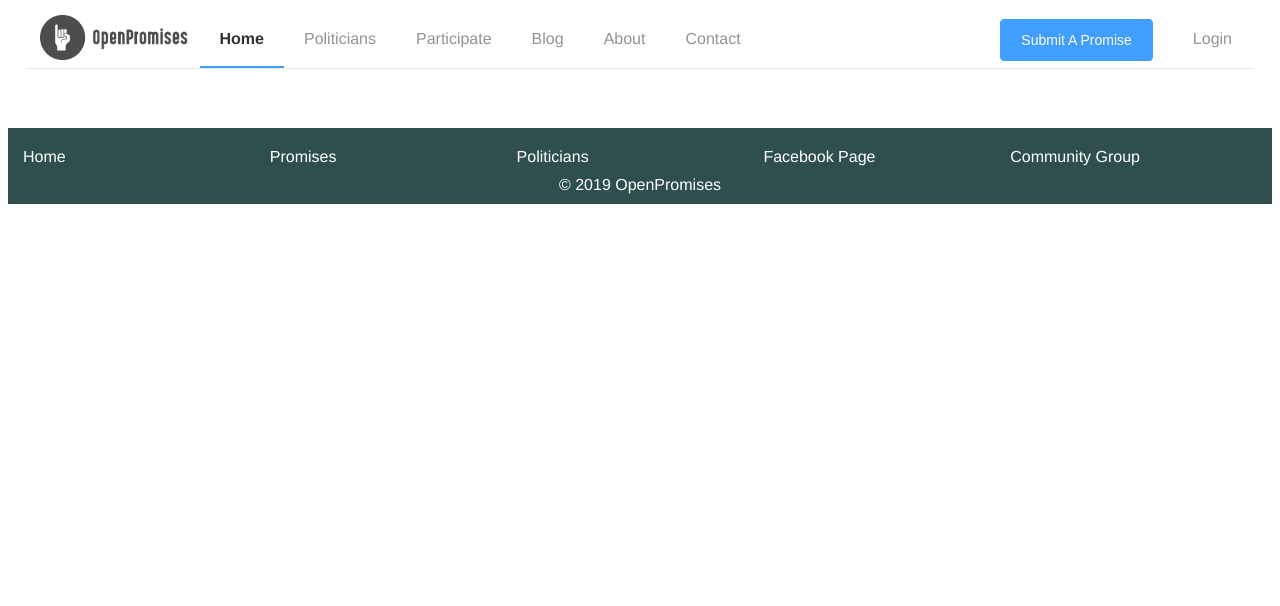
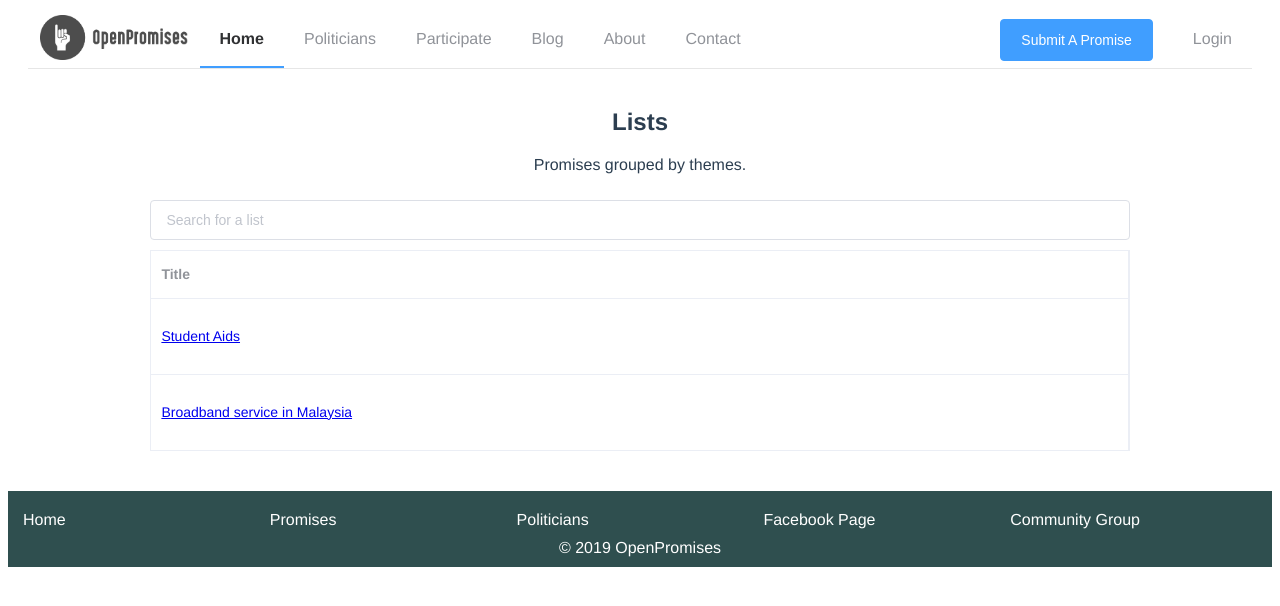
Before and after one commit to openpromisesmy/ui, a Vue app: page /lists in a window 1280 px wide. Shown: the top 606 px of the page. Built offline with nearby package versions, Linux system fonts and the light colour scheme; no server answers; what vue-mq would draw is missing.

Commit message:
feat: create Lists view (#168)
* copy in mock lists

* feat(api): getList,listLists

* lint

* create route

* init view

* styling

* create Table

```diff
--- a/src/api/index.js
+++ b/src/api/index.js
@@ -1,6 +1,12 @@
 import axios from 'axios'
 import { firebase, API_URL } from '@/config'
+import mocks from '../mocks'
+const mockLists = mocks.lists
 const provider = new firebase.auth.GoogleAuthProvider()
+
+// TODO: replace with real
+const listLists = () => mockLists
+const getList = id => mockLists.find(x => x.id === id)
 
 async function getSomething (path) {
   try {
@@ -125,5 +131,7 @@ export {
   postPromise,
   getContributor,
   postContributor,
-  listPromiseUpdates
+  listPromiseUpdates,
+  listLists,
+  getList
 }
--- /dev/null
+++ b/src/components/Lists/Table.vue
@@ -0,0 +1,57 @@
+<template>
+  <section>
+    <template>
+      <el-input clearable placeholder="Search for a list" v-model="search" class="search"/>
+      <p v-if="search.length > 0 && filteredLists.length > 0">
+        <b>{{ filteredLists.length }}</b>
+        list{{filteredLists.length > 1 ? 's' : ''}} matches your search.
+      </p>
+      <p v-if="filteredLists.length === 0">Sorry, no list matches your search.</p>
+    </template>
+    <el-table :data="filteredLists" border style="width: 100%">
+      <el-table-column prop="title" label="Title">
+        <template slot-scope="scope">
+          <router-link :to="'/lists/' + scope.row.id">
+            <p class="list-title">{{ scope.row.title }}</p>
+          </router-link>
+        </template>
+      </el-table-column>
+      ></el-table-column>
+    </el-table>
+  </section>
+</template>
+
+<script>
+import LoadingSpinner from '@/components//LoadingSpinner'
+import { formatDate } from '@/utils'
+
+export default {
+  name: 'ListsTable',
+  components: { LoadingSpinner },
+  props: {
+    lists: { type: Array },
+    exclude: { type: Array, default: () => [] }
+  },
+  data: () => ({
+    search: ''
+  }),
+  methods: { formatDate },
+  computed: {
+    filteredLists () {
+      return this.lists.filter(list => {
+        return list.title.toLowerCase().includes(this.search.toLowerCase())
+      })
+    }
+  }
+}
+</script>
+
+<!-- Add "scoped" attribute to limit CSS to this component only -->
+<style scoped>
+.list-title {
+  word-break: normal;
+}
+.el-input {
+  padding: 10px 0;
+}
+</style>
--- /dev/null
+++ b/src/mocks/index.js
@@ -0,0 +1,31 @@
+const lists = [
+  {
+    id: 'm54ertdfgcv',
+    live: false,
+    title: 'Student Aids',
+    contributor_id: '-LAEDTAC6HQeWYrV3atG',
+    created_at: '2019-03-17T18:35:05.441Z',
+    updated_at: '2019-03-17T18:35:05.441Z',
+    promise_ids: [
+      'CeX1MLvSq7IVx3nI1CgI',
+      'U5zwNgRbdu0NZRjFLoBF',
+      'o3lyMjqZrCALP6HSUZFS'
+    ]
+  },
+  {
+    id: 'ytughjbsdf8t7yiu',
+    live: true,
+    title: 'Broadband service in Malaysia',
+    contributor_id: '-LAEDTAC6HQeWYrV3atG',
+    created_at: '2019-03-17T18:35:05.441Z',
+    updated_at: '2019-03-17T18:35:05.441Z',
+    promise_ids: [
+      'XjGLsRtJ9spk5VeBidDl',
+      'bGvbmCPqIcpWQIZAp92C'
+    ]
+  }
+]
+
+export default {
+  lists
+}
--- a/src/router/index.js
+++ b/src/router/index.js
@@ -7,6 +7,7 @@ import States from '@/views/States'
 import ViewByState from '@/views/ViewByState'
 import Promise from '@/views/Promise'
 import Promises from '@/views/Promises'
+import Lists from '@/views/Lists'
 import Participate from '@/views/Participate/index'
 import About from '@/views/About'
 import SubmitPromise from '@/views/SubmitPromise'
@@ -56,6 +57,19 @@ const routes = [
     component: Promises,
     meta: {
       title: 'Promises'
+    }
+  },
+  // {
+  //   path: '/lists/:id',
+  //   name: 'List',
+  //   component: List
+  // },
+  {
+    path: '/lists',
+    name: 'Lists',
+    component: Lists,
+    meta: {
+      title: 'Lists'
     }
   },
   {
--- /dev/null
+++ b/src/views/Lists.vue
@@ -0,0 +1,49 @@
+<template>
+  <main>
+    <header>
+      <h1>Lists</h1>
+      <p>Promises grouped by themes.</p>
+    </header>
+    <lists-table :lists="lists"/>
+  </main>
+</template>
+
+<script>
+import { listLists } from '@/api'
+import ListsTable from '@/components/Lists/Table'
+
+export default {
+  name: 'Lists',
+  components: { ListsTable },
+  data () {
+    return {
+      appStatus: '',
+      lists: []
+    }
+  },
+  methods: {
+    async listListsHandler () {
+      return listLists()
+    }
+  },
+  async created () {
+    try {
+      this.appStatus = 'loading'
+      this.lists = await this.listListsHandler()
+      this.appStatus = ''
+    } catch (e) {
+      console.error(e)
+    }
+  }
+}
+</script>
+
+<style scoped>
+main {
+  padding: 0 10%;
+  text-align: center;
+}
+header {
+  text-align: center;
+}
+</style>
```
